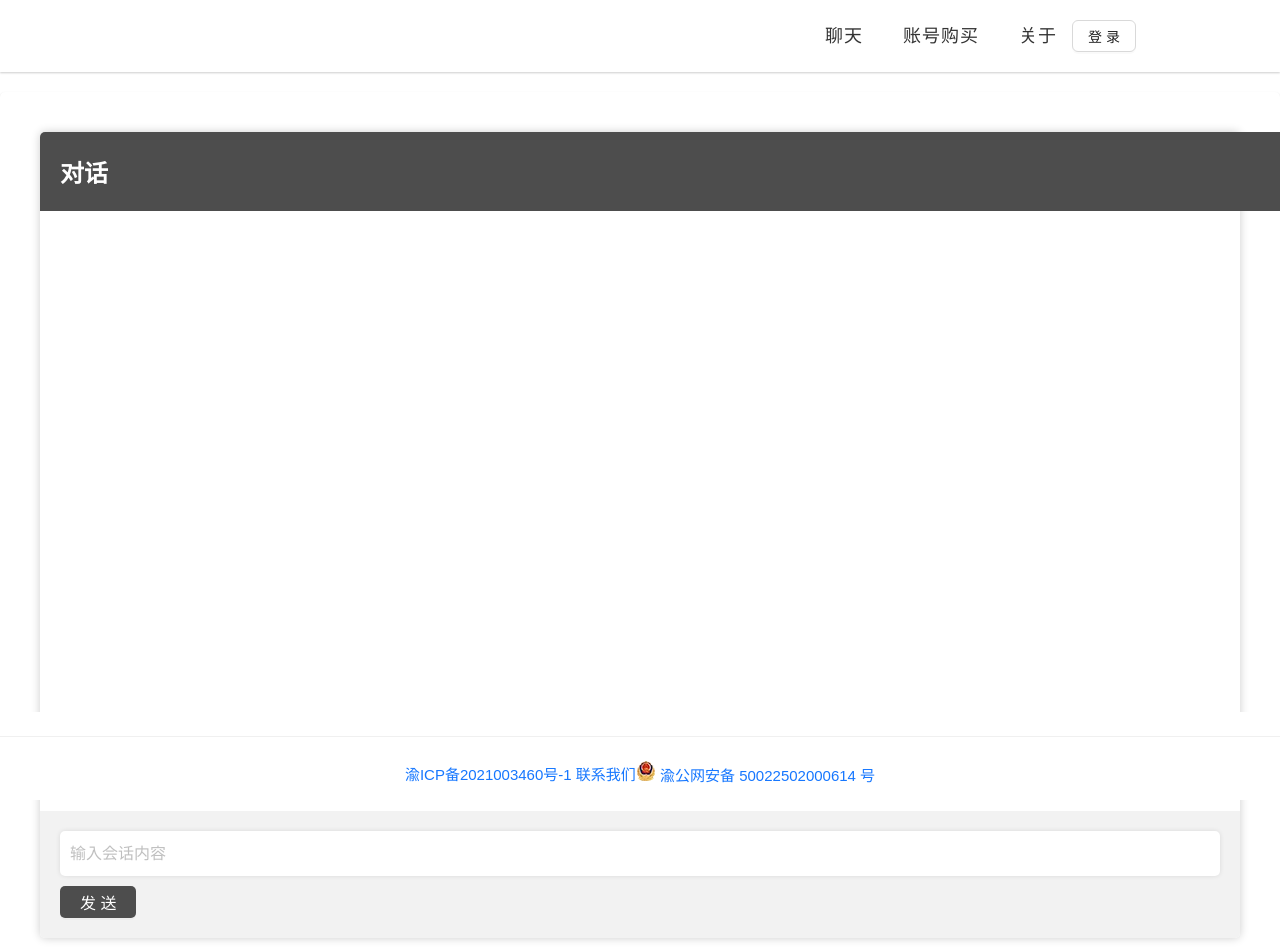
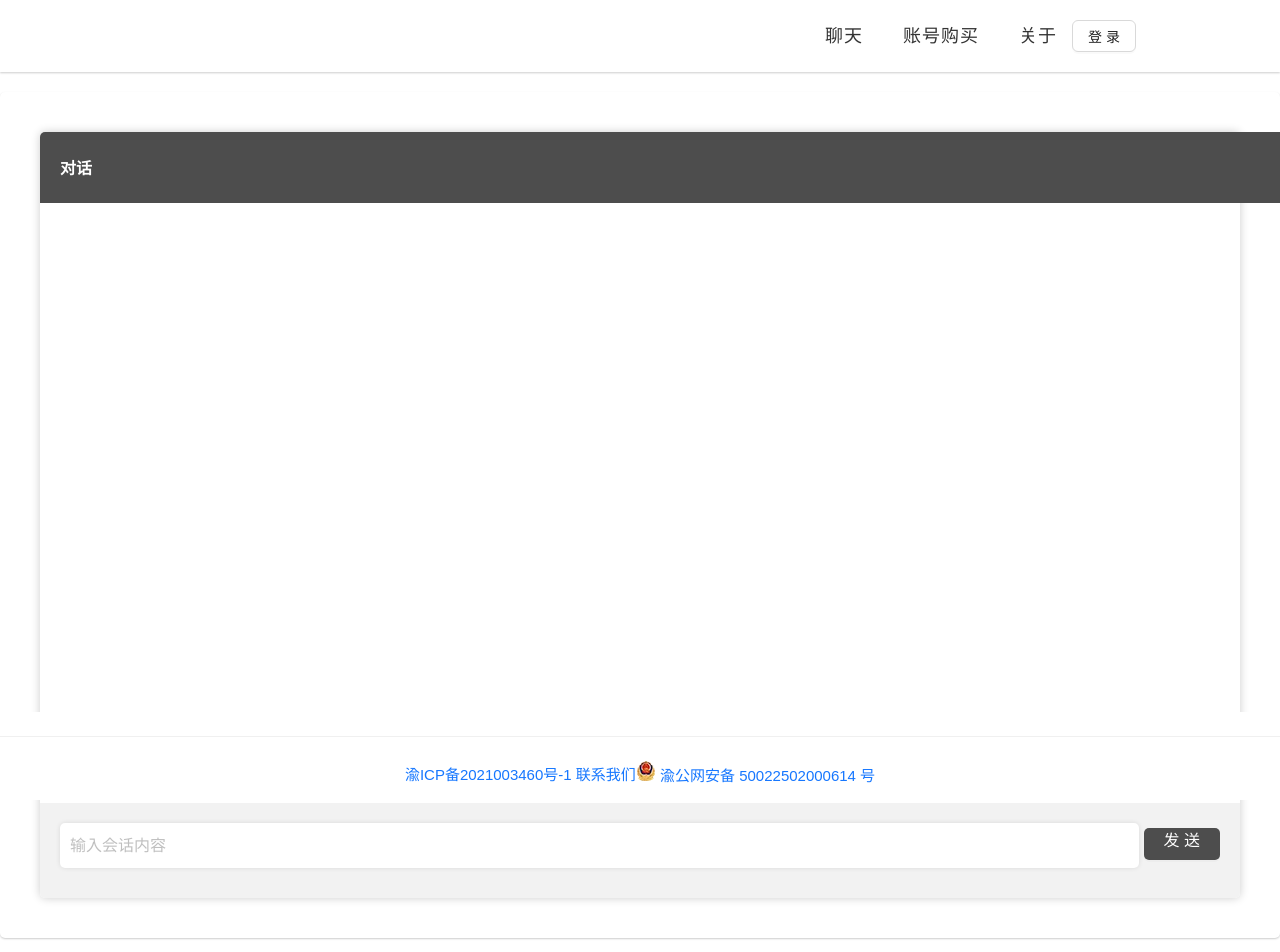
Before and after one commit to RedDwarfTech/ai-web, a React (Create React App) app: page / in a window 1280 px wide. Shown: the top 952 px of the page. Built offline with nearby package versions, Linux system fonts and the light colour scheme; no server answers.

Commit message:
feat: tweak the ws

```diff
--- a/src/page/index/chat/Chat.css
+++ b/src/page/index/chat/Chat.css
@@ -51,15 +51,14 @@
   }
 
   .chat-form {
-    padding: 20px;
+    display: flex;
     background-color: #f2f2f2;
     border-bottom-left-radius: 5px;
     border-bottom-right-radius: 5px;
   }
 
   .chat-form input[type="text"] {
-    width: 100%;
-    padding: 10px;
+    width: 95%;
     font-size: 16px;
     border: none;
     border-radius: 5px;
@@ -68,15 +67,19 @@
   }
 
   .chat-form button {
-    background-color: #4d4d4d;
     color: #fff;
-    padding: 10px 20px;
-    font-size: 16px;
+    font-size: 18px;
     border: none;
     border-radius: 5px;
     cursor: pointer;
+    margin-left: 5px;
+    margin-top: 5px;
   }
 
   .chat-form button:hover {
     background-color: #333;
   }
+
+  .chat-form button span {
+    margin-bottom: 10px;
+  }
--- a/src/page/index/chat/Chat.tsx
+++ b/src/page/index/chat/Chat.tsx
@@ -37,7 +37,7 @@ const Chat: React.FC = (props) => {
         //判断当前浏览器是否支持WebSocket
         if('WebSocket' in window) {
             //改成你的地址
-            websocket = new WebSocket("wss://ai.poemhub.top/post/websocket/1");
+            websocket = new WebSocket("wss://ai.poemhub.top/post/websocket");
         } else {
             alert('当前浏览器 Not support websocket')
         }
@@ -109,14 +109,14 @@ const Chat: React.FC = (props) => {
     return(
         <div className="chat-container">
             <div className="chat-header">
-                <h2>对话</h2>
+                <h4>对话</h4>
             </div>
             <div className="chat-body">
                 {renderChat()}
             </div>
             <div className="chat-form">
                 <Input id="talkInput" value={inputValue} onChange={handleChange} type="text" placeholder="输入会话内容"/>
-                <Button onClick={handleSend}>发送</Button>
+                <Button onClick={handleSend}><span>发送</span></Button>
             </div>
         </div>
     );
```
